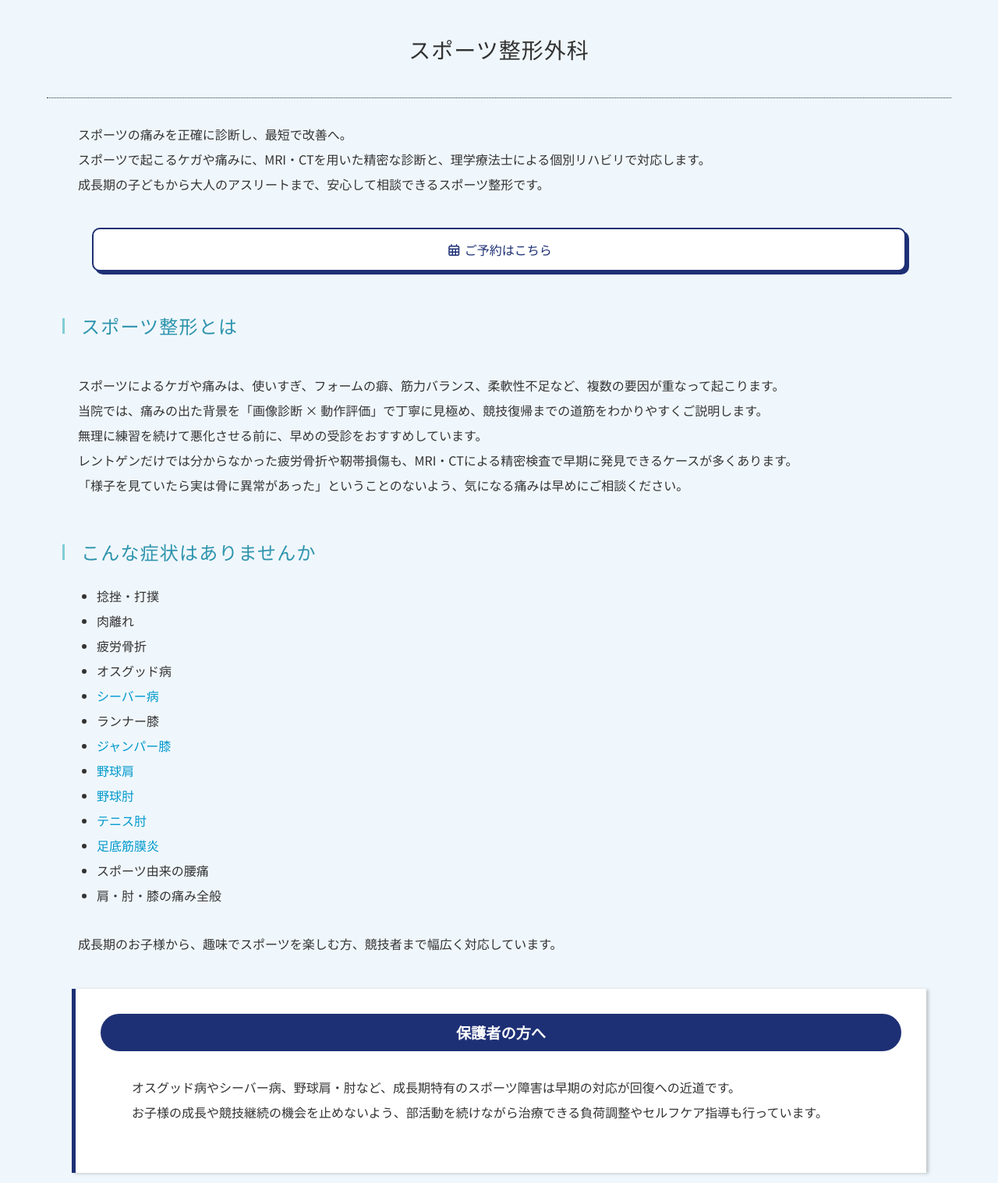
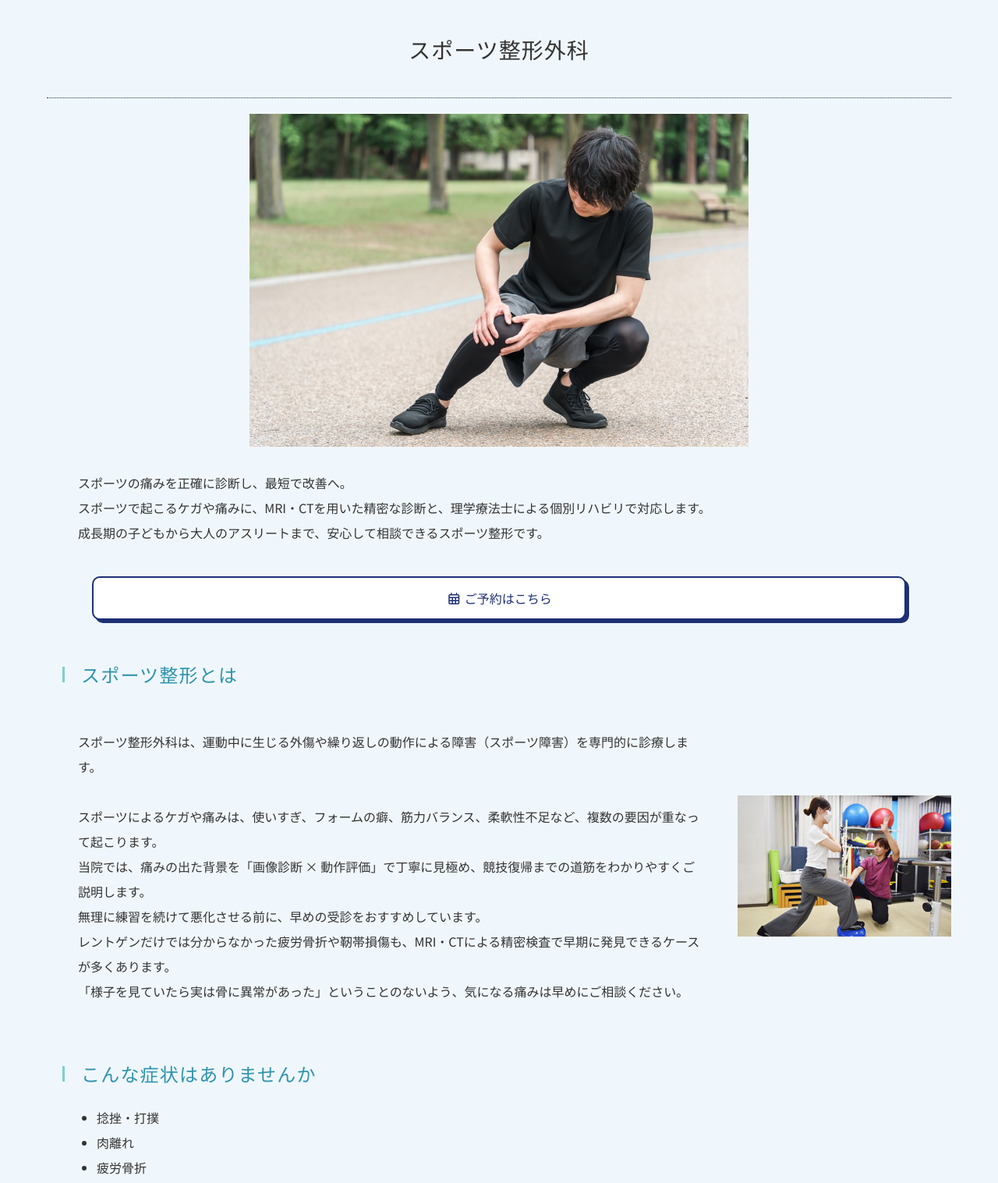
Before and after one commit to yamabiko-kouhou/aobadai, a plain HTML site: page sports-medicine.html in a window 1280 px wide. Shown: the part 517-2034 px from the top of the page at 78% size. Drawn offline with nearby package versions, Linux system fonts and the light colour scheme; a web font is replaced by a local one.

Commit message:
Add files via upload

```diff
--- a/sports-medicine.html
+++ b/sports-medicine.html
@@ -64,13 +64,17 @@ height="0" width="0" style="display:none;visibility:hidden"></iframe></noscript>
   <div class="main-container cont_wrap"><div class="effect">
   <section>
 	<h2>スポーツ整形外科</h2>
+	  <img src="img/sports-medicine01.jpg" alt="専門医による診療" class="img_center">
 	  <p>スポーツの痛みを正確に診断し、最短で改善へ。<br>スポーツで起こるケガや痛みに、MRI・CTを用いた精密な診断と、理学療法士による個別リハビリで対応します。<br>成長期の子どもから大人のアスリートまで、安心して相談できるスポーツ整形です。</p>
 	  <div class="flex">
 		<a href="yoyaku.html" class="btn-border"><i class="fa-regular fa-calendar-days"></i>&nbsp;ご予約はこちら</a>
 	  </div>
 
 	<h3>スポーツ整形とは</h3>
-	  <p>スポーツによるケガや痛みは、使いすぎ、フォームの癖、筋力バランス、柔軟性不足など、複数の要因が重なって起こります。<br>当院では、痛みの出た背景を「画像診断&nbsp;×&nbsp;動作評価」で丁寧に見極め、競技復帰までの道筋をわかりやすくご説明します。<br>無理に練習を続けて悪化させる前に、早めの受診をおすすめしています。<br>レントゲンだけでは分からなかった疲労骨折や靭帯損傷も、MRI・CTによる精密検査で早期に発見できるケースが多くあります。<br>「様子を見ていたら実は骨に異常があった」ということのないよう、気になる痛みは早めにご相談ください。</p>
+	  <div class="flex">
+	    <p>スポーツ整形外科は、運動中に生じる外傷や繰り返しの動作による障害（スポーツ障害）を専門的に診療します。<br><br>スポーツによるケガや痛みは、使いすぎ、フォームの癖、筋力バランス、柔軟性不足など、複数の要因が重なって起こります。<br>当院では、痛みの出た背景を「画像診断&nbsp;×&nbsp;動作評価」で丁寧に見極め、競技復帰までの道筋をわかりやすくご説明します。<br>無理に練習を続けて悪化させる前に、早めの受診をおすすめしています。<br>レントゲンだけでは分からなかった疲労骨折や靭帯損傷も、MRI・CTによる精密検査で早期に発見できるケースが多くあります。<br>「様子を見ていたら実は骨に異常があった」ということのないよう、気になる痛みは早めにご相談ください。</p>
+	    <img src="img/sports-medicine04.jpg" alt="スポーツリハビリの様子">
+	  </div>
 
 
 	<h3>こんな症状はありませんか</h3>
```
